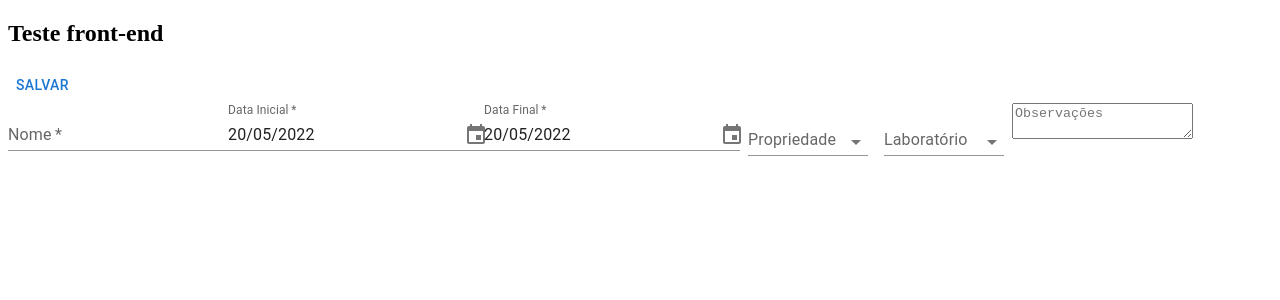
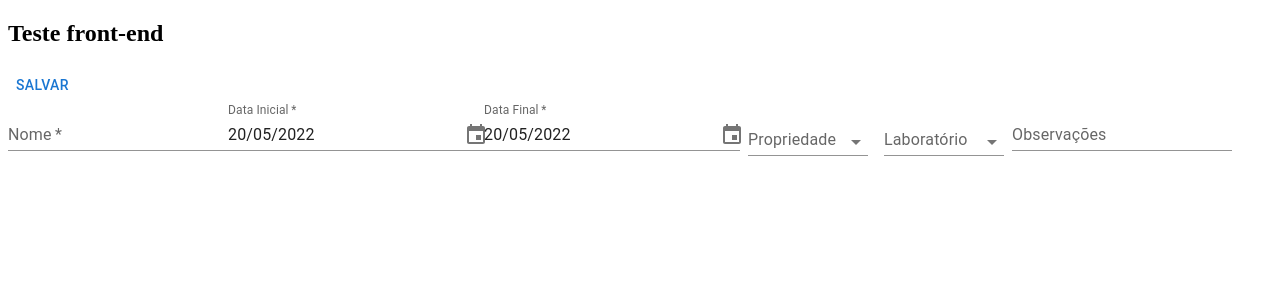
Before and after one commit to flavio-bianchetti/agrotis-form, a React (Create React App) app: page / in a window 1280 px wide. Shown: the top 300 px of the page. Built offline with nearby package versions, Linux system fonts and the light colour scheme.

Commit message:
feat: Mui TextField (textArea) included

```diff
--- a/src/pages/FunctionalForm.jsx
+++ b/src/pages/FunctionalForm.jsx
@@ -18,6 +18,7 @@ const FuncionalForm = () => {
   const [finalDate, setFinalDate] = React.useState(new Date());
   const [properties, setProperties] = React.useState('');
   const [laboratory, setLaboratory] = React.useState('');
+  const [textArea, setTextArea] = React.useState('');
 
   const handleChangeInitialDate = (newValue) => {
     setInitialDate(newValue);
@@ -33,6 +34,10 @@ const FuncionalForm = () => {
 
   const handleChangeLaboratory = (event) => {
     setLaboratory(event.target.value);
+  };
+
+  const handleChangeTextArea = (event) => {
+    setTextArea(event.target.value);
   };
 
   return (
@@ -126,8 +131,16 @@ const FuncionalForm = () => {
             <MenuItem value={5}>Agro Brasil</MenuItem>
           </Select>
         </FormControl>
-        <textarea {...register("observations")} placeholder="Observações" data-testId="textarea-observations" />
-
+        <TextField
+          data-testId="textarea-observations"
+          {...register("description")}
+          label="Observações"
+          placeholder="Observações"
+          variant="standard"
+          rows={5}
+          value={ textArea }
+          onChange={ handleChangeTextArea }
+        />
       </form>
     </section>
   );
```
